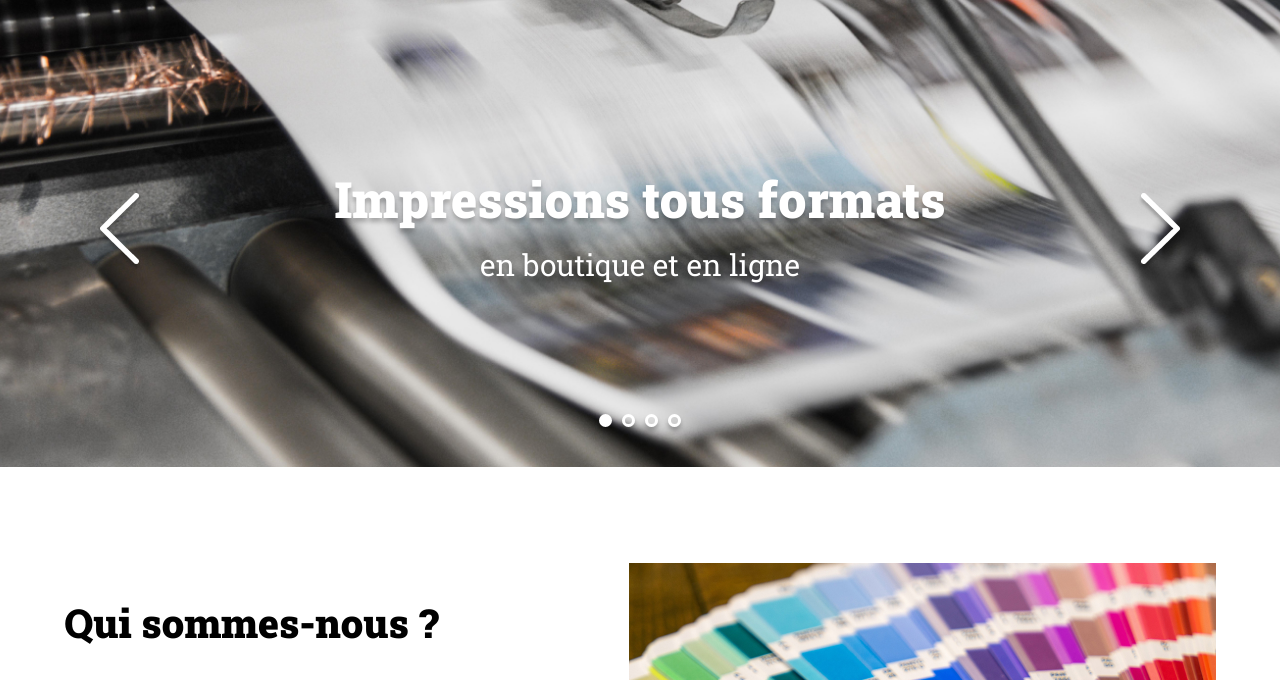
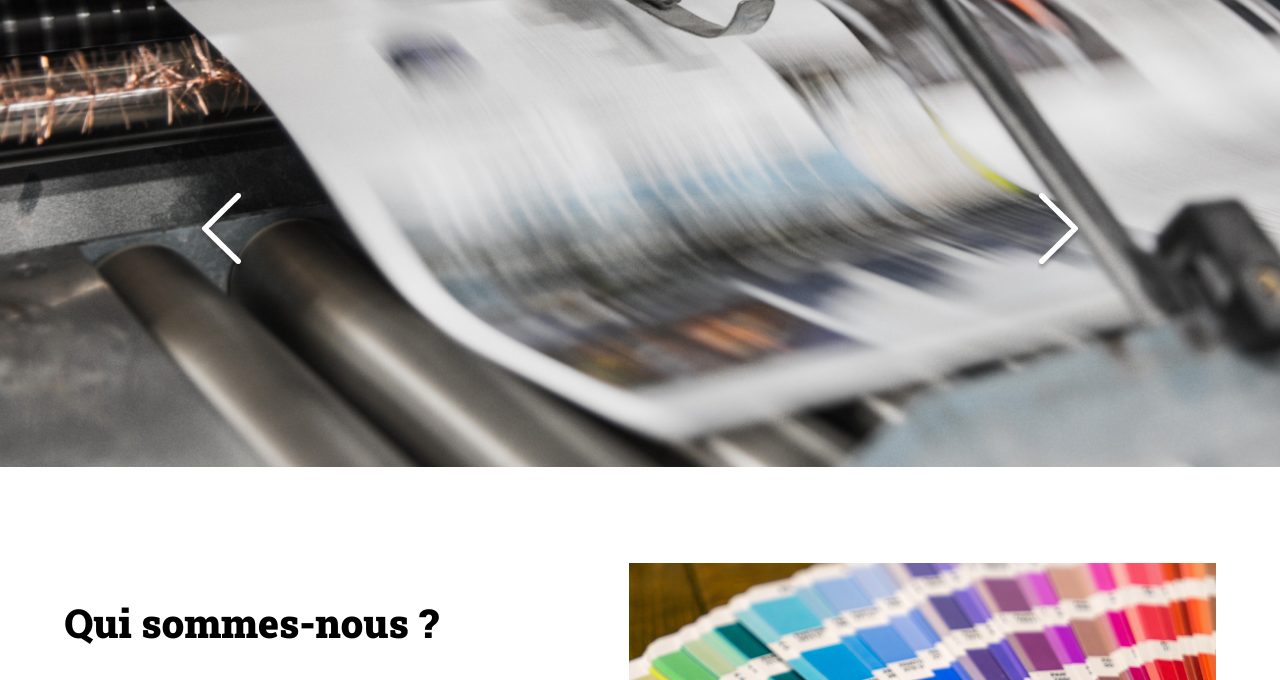
Before and after one commit to 2312-1972/Print-it, a plain HTML site: page index.html in a window 1280 px wide. Shown: the part 104-784 px from the top of the page. Drawn offline with Linux system fonts and the light colour scheme.

Commit message:
creation des elements du DOM

```diff
--- a/assets/script.js
+++ b/assets/script.js
@@ -17,47 +17,43 @@ const slides = [
     tagLine: "Autocollants <span>avec découpe laser sur mesure</span>",
   },
 ];
+// creation de la function pour ajout via le DOM
+function bannerFirstImage() {
+  const banner = document.getElementById("banner");
+  // création arrow left
+  const arrowLeft = document.createElement("img");
+  arrowLeft.id = "arrow_left";
+  arrowLeft.classname = "arrow_left";
+  arrowLeft.src = "./assets/images/arrow_left.png";
+  arrowLeft.alt = "arrow_left";
+  // creation image
+  const imgBanner = document.createElement("img");
+  imgBanner.className = "banner-img";
+  imgBanner.src = "./assets/images/slideshow/slide1.jpg";
+  imgBanner.alt = "arrow_right";
 
+  //creation p et span
+  const tagLine = document.createElement("p");
+  tagLine.className = "banner-txt";
+  tagLine.txt = "Impressions tous formats ";
+  const spanTagLine = document.createElement("span");
 
-// // creation de la function pour ajout via le DOM
-// function bannerFirstImage() {
-//   const banner = document.getElementById("banner");
-//   // création arrow left
-//   const arrowLeft = document.createElement("img");
-//   arrowLeft.id = "arrow_left";
-//   arrowLeft.classname = "arrow_left";
-//   arrowLeft.src = "./assets/images/arrow_left.png";
-//   arrowLeft.alt = "arrow_left";
-//   // creation image
-//   const imgBanner = document.createElement("img");
-//   imgBanner.className = "banner-img";
-//   imgBanner.src = "./assets/images/slideshow/slide1.jpg";
-//   imgBanner.alt = "arrow_right";
+  // //creation arrow right
+  const arrowRight = document.createElement("img");
+  arrowRight.id = "arrow_right";
+  arrowRight.className = "arrow_right";
+  arrowRight.src = "./assets/images/arrow_right.png";
+  arrowRight.alt = "arrow_right";
 
-//   //creation p et span
-//   const tagLine = document.createElement("p");
-//   tagLine.className = "banner-txt";
-//   // tagLine.innerText= "Impressions tous formats ";
-//   //  tagLine.txt = "Impressions tous formats ";
-//   const spanTagLine = document.createElement("span");
-//   tagLine.className = "span";
+  banner.appendChild(arrowLeft);
+  banner.appendChild(imgBanner);
+  banner.appendChild(tagLine);
+  tagLine.appendChild(spanTagLine);
+  banner.appendChild(arrowRight);
+}
+bannerFirstImage();
 
-//   // //creation arrow right
-//   const arrowRight = document.createElement("img");
-//   arrowRight.id = "arrow_right";
-//   arrowRight.className = "arrow_right";
-//   arrowRight.src = "./assets/images/arrow_right.png";
-//   arrowRight.alt = "arrow_right";
-
-//   banner.appendChild(arrowLeft);
-//   banner.appendChild(imgBanner);
-//   banner.appendChild(tagLine);
-//   tagLine.appendChild(spanTagLine);
-//   banner.appendChild(arrowRight);
-// }
-// bannerFirstImage();
-
-//------déclaration des variables globales .
+//------déclaration des variables globales pour interagir sur le mvt.
 const leftArrow = document.getElementById("arrow_left");
 const rightArrow = document.getElementById("arrow_right");
 const dots = document.querySelector(".dots");
--- a/index.html
+++ b/index.html
@@ -27,12 +27,12 @@
 	</header>
 	<main>
 		<div id="banner">
-			<img id="arrow_left" class="arrow_left" src="./assets/images/arrow_left.png" alt="arrow_left">
+			<!-- <img id="arrow_left" class="arrow_left" src="./assets/images/arrow_left.png" alt="arrow_left">
 			<img class="banner-img" src="./assets/images/slideshow/slide1.jpg" alt="Banner Print-it">
 			<p class="banner-txt">Impressions tous formats <span>en boutique et en ligne</span></p>
 			<img id="arrow_right" class="arrow_right" src="./assets/images/arrow_right.png" alt="arrow_right">
 			<div class="dots">
-			</div>
+			</div> -->
 		</div>
 		<section id="about-us" class="container">
 			<div>
```
